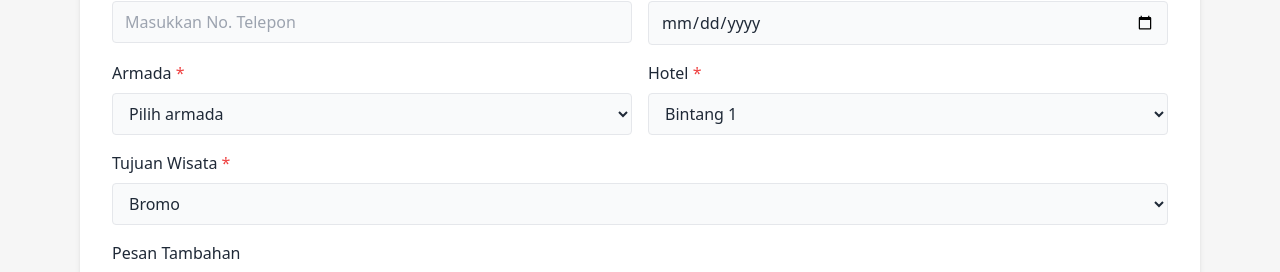
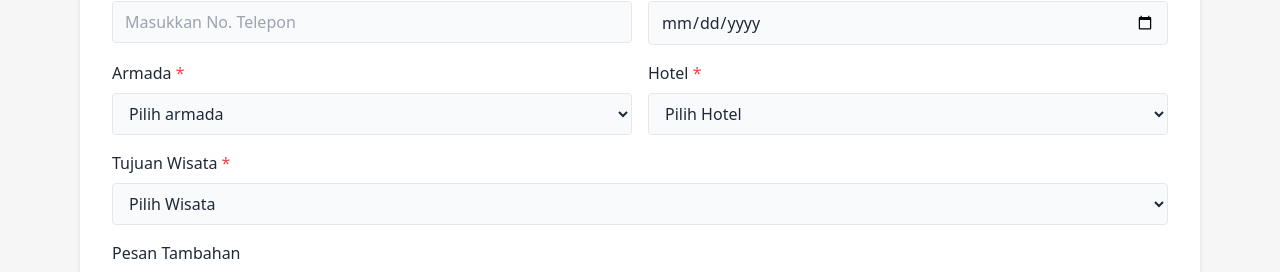
Before and after one commit to tibatibangoding/poptour, a Next.js app: page /tour-packages/custom-trip in a window 1280 px wide. Shown: the part 679-951 px from the top of the page. Built offline with nearby package versions, Linux system fonts and the light colour scheme; no server answers.

Commit message:
add selected form select

```diff
--- a/src/components/Containers/CustomTrip/components/TripForm.tsx
+++ b/src/components/Containers/CustomTrip/components/TripForm.tsx
@@ -276,6 +276,7 @@ const TripForm: FC = () => {
               <option selected disabled>
                 -- Pilih Hotel --
               </option>
+              <option selected>Pilih Hotel</option>
               <option value="Bintang 1">Bintang 1</option>
               <option value="Bintang 2">Bintang 2</option>
               <option value="Bintang 3">Bintang 3</option>
@@ -301,6 +302,7 @@ const TripForm: FC = () => {
               <option selected disabled>
                 -- Pilih Tujuan Wisata --
               </option>
+              <option selected>Pilih Wisata</option>
               <option value="Bromo">Bromo</option>
               <option value="Batu">Batu</option>
               <option value="Jogja">Jogja</option>
```
